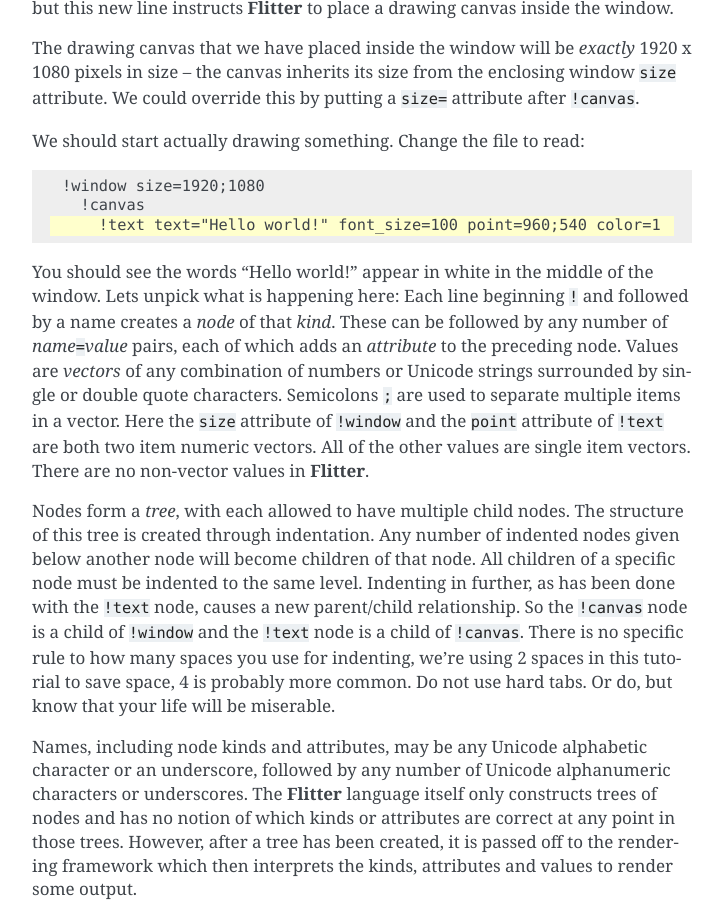
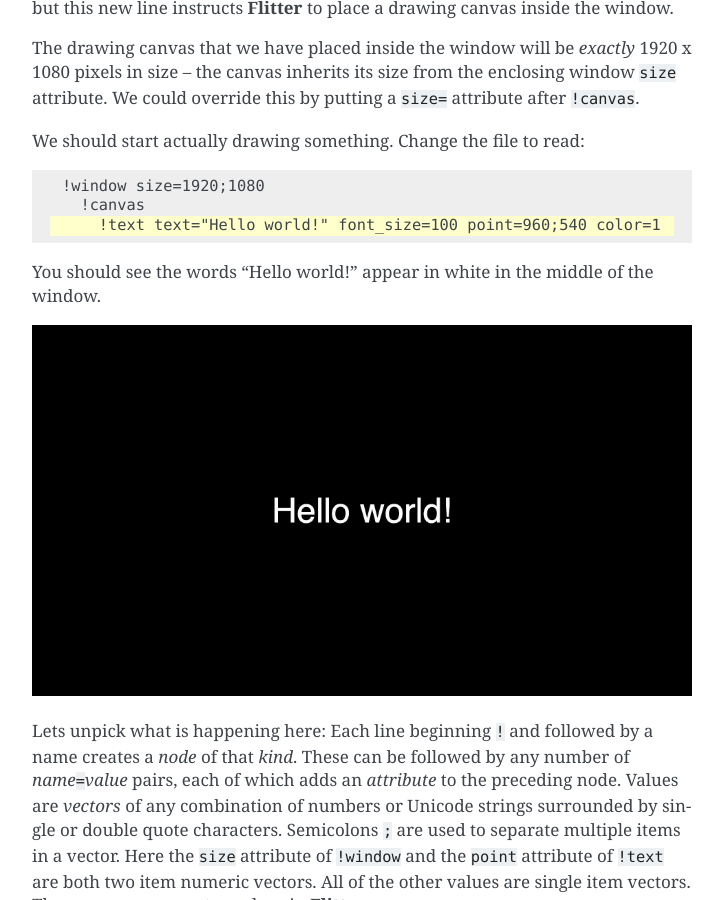
Before and after one commit to jonathanhogg/flitter, a Sphinx documentation site: the page built from docs/tutorial.md, in a window 1280 px wide and 900 px high, scrolled down 981 px. Shown: the whole window, without its empty margins (388-1111 px from the left). Built offline with Sphinx 7.4.7, drawn with Linux system fonts in a browser that asks for light colours.

Commit message:
Add some images to the tutorial
Use them as functional tests for good measure.

````diff
--- a/docs/tutorial.md
+++ b/docs/tutorial.md
@@ -65,7 +65,11 @@
 ```
 
 You should see the words "Hello world!" appear in white in the middle of the
-window. Lets unpick what is happening here: Each line beginning `!` and followed
+window.
+
+![Simple "Hello World!" image](tutorial_images/tutorial1.jpg)
+
+Lets unpick what is happening here: Each line beginning `!` and followed
 by a name creates a *node* of that *kind*. These can be followed by any number
 of *name*`=`*value* pairs, each of which adds an *attribute* to the preceding
 node. Values are *vectors* of any combination of numbers or Unicode strings
````
Also changed, not shown: other parts of docs/tutorial.md (+12 -0 lines), docs/tutorial_images/tutorial1.jpg (added), docs/tutorial_images/tutorial2.jpg (added), docs/tutorial_images/tutorial3.jpg (added), docs/tutorial_images/tutorial4.jpg (added), docs/tutorial_images/tutorial5.jpg (added), 7 other files.
